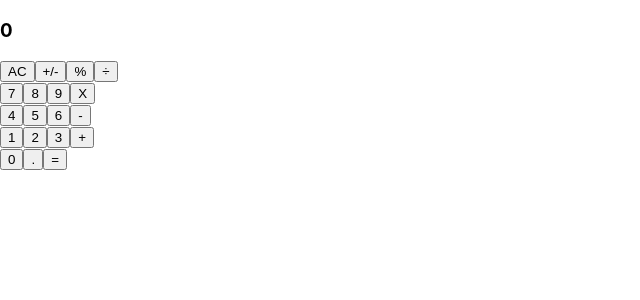
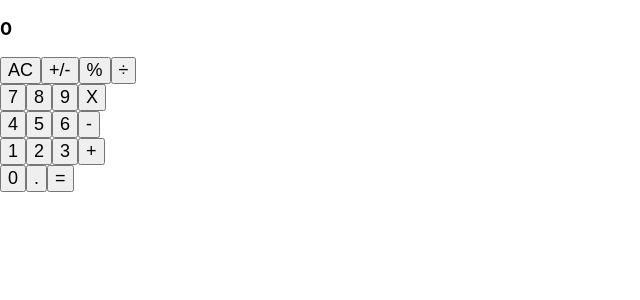
Before and after one commit to MarilenaRoque/magicians-calculator, a React (Create React App) app: page / in a window 1280 px wide. Shown: the top 300 px of the page, without its empty margins (0-640 px from the left). Built offline with nearby package versions, Linux system fonts and the light colour scheme.

Commit message:
Updating README info

```diff
--- a/src/index.css
+++ b/src/index.css
@@ -1,3 +1,7 @@
+* {
+  font-size: large;
+}
+
 body {
   margin: 0;
   font-family:
@@ -27,6 +31,5 @@ code {
 }
 
 h1 {
-  text-align: center;
-  font-size: 40px;
+  font-size: 55px;
 }
```
Also changed, not shown: 1 other file (tests, documents, lock files or other folders).
